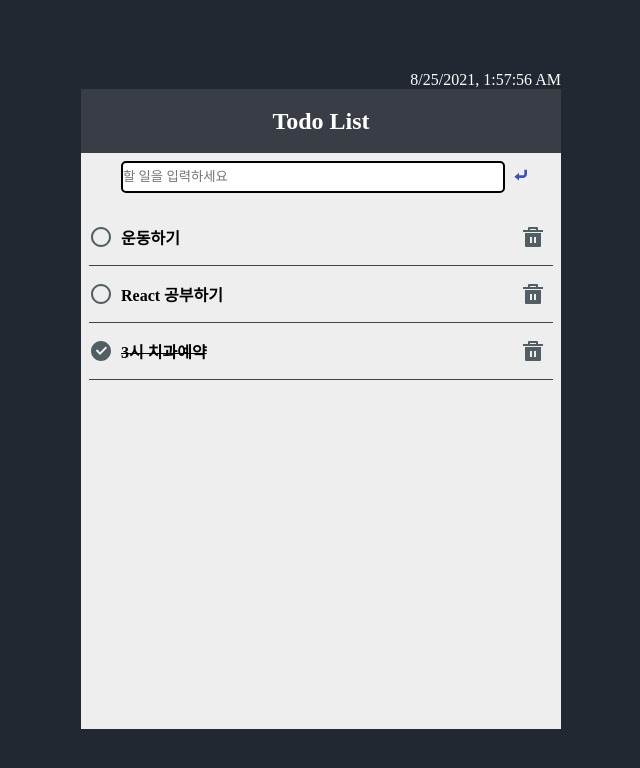
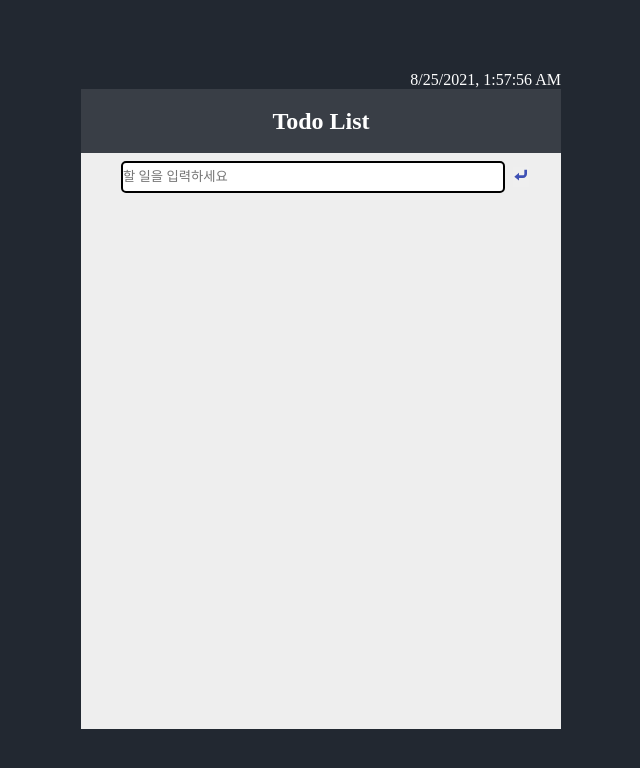
Before and after one commit to yurim22/react-todo-list, a React (Create React App) app: page / in a window 1280 px wide. Shown: the top 768 px of the page, without its empty margins (319-959 px from the left). Built offline with nearby package versions, Linux system fonts and the light colour scheme; a web font is replaced by a local one.

Commit message:
feat: 새로고침 후에도 기존 todolist 유지
localstorage에 todolist 추가:

```diff
--- a/src/components/TodoTemplate/TodoTemplate.tsx
+++ b/src/components/TodoTemplate/TodoTemplate.tsx
@@ -1,17 +1,23 @@
 import styled from "@emotion/styled";
 import { useCallback } from "react";
+import { useEffect } from "react";
 import { useRef, useState } from "react";
 import { InputBox } from "../Common/InputBox";
 import { TodoHead } from "../TodoHead";
 import { TodoList } from "../TodoList";
 
+const TodoTemplate: React.FC = () => {
 
-const TodoTemplate: React.FC = () => {
-  const [todos, setTodos] = useState([
-    {id: 1, text: '운동하기', checked: false},
-    {id: 2, text: 'React 공부하기', checked: false},
-    {id: 3, text: '3시 치과예약', checked: true},
-  ])
+  // const [todos, setTodos] = useState([
+  //   {id: 1, text: '운동하기', checked: false},
+  //   {id: 2, text: 'React 공부하기', checked: false},
+  //   {id: 3, text: '3시 치과예약', checked: true},
+  // ])
+  const [todos, setTodos] = useState(JSON.parse(localStorage.getItem('todolist') || '[]'))
+
+  useEffect(() => {
+    localStorage.setItem('todolist', JSON.stringify(todos))
+  })
 
   const nextId = useRef(4);
 
@@ -29,13 +35,13 @@ const TodoTemplate: React.FC = () => {
 
   const onDelete = useCallback(
     (id) => {
-      setTodos(todos.filter(todo => todo.id !== id))
+      setTodos(todos.filter((todo: { id: number; }) => todo.id !== id))
     }, [todos]
   )
 
   const onToggle = useCallback(
     (id) => {
-      setTodos(todos.map(todo => todo.id === id ? {...todo, checked: !todo.checked} : todo))
+      setTodos(todos.map((todo: { id: number; checked: boolean; }) => todo.id === id ? {...todo, checked: !todo.checked} : todo))
     }, [todos]
   )
   return (
```
